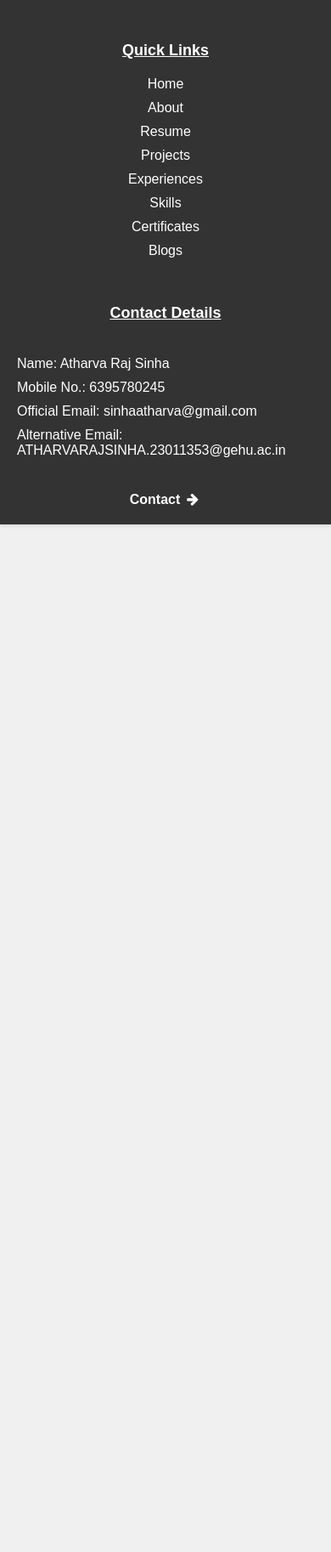
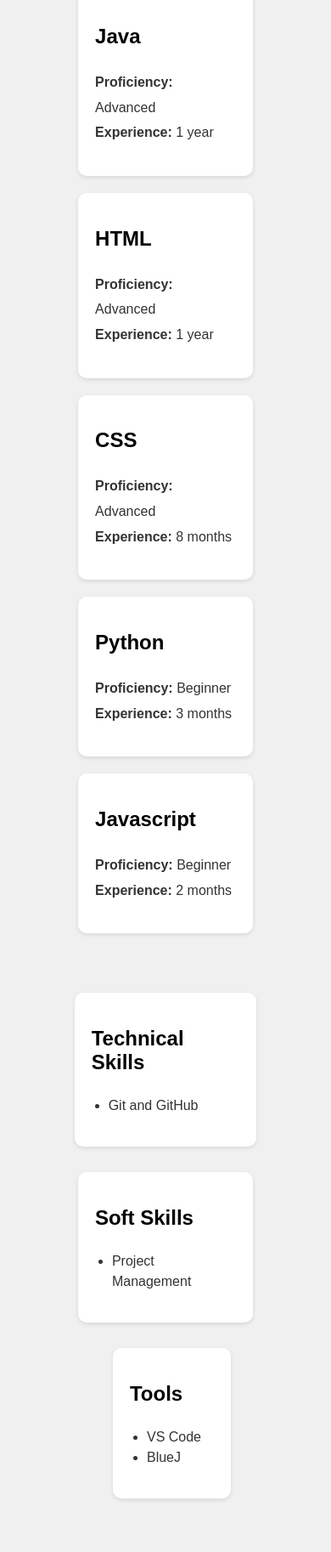
Before and after one commit to atharvarajsinha/Portfolio, a plain HTML site: page skills.html in a window 390 px wide. Shown: the part 174-2000 px from the top of the page at 85% size. Before the commit the page ends 844 px from the top, so only its background shows below. Drawn offline with Linux system fonts and the light colour scheme.

Commit message:
Added Skills and Experience Section

```diff
--- a/css for components/footer.css
+++ b/css for components/footer.css
@@ -56,6 +56,8 @@
     padding: 0;
     margin: 0;
     margin-top: 20px;
+    text-align: center;
+    color: #fff;
 }
 
 .footer-col ul li{
@@ -151,10 +153,10 @@
         flex-direction: column;
     }
     .footer-col:nth-child(3) ul{
-        text-align: left;
-        word-break: break-word; /* Break words if they are too long */
-        overflow-wrap: break-word; /* Break words to prevent overflow */
-        white-space: normal; /* Allow the text to wrap and break to the next line */
+        text-align: left !important;
+        word-break: break-word;
+        overflow-wrap: break-word;
+        white-space: normal;
     }
     .footer .row {
         justify-content: center;
--- a/skills.html
+++ b/skills.html
@@ -12,6 +12,82 @@
 <body>
     <div include-html="/components/navbar.html"></div>
 
+    <div class="section">
+        <h1>Skills</h1>
+        <div class="details">
+            <div class="detail">
+                <h2>Java</h2>
+                <p>
+                    <b>Proficiency: </b>Advanced<br>
+                    <b>Experience: </b>1 year<br>
+                </p>
+            </div>
+            <div class="detail">
+                <h2>HTML</h2>
+                <p>
+                    <b>Proficiency: </b>Advanced<br>
+                    <b>Experience: </b>1 year<br>
+                </p>
+            </div>
+            <div class="detail">
+                <h2>CSS</h2>
+                <p>
+                    <b>Proficiency: </b>Advanced<br>
+                    <b>Experience: </b>8 months<br>
+                </p>
+            </div>
+            <div class="detail">
+                <h2>Python</h2>
+                <p>
+                    <b>Proficiency: </b>Beginner<br>
+                    <b>Experience: </b>3 months<br>
+                </p>
+            </div>
+            <div class="detail">
+                <h2>Javascript</h2>
+                <p>
+                    <b>Proficiency: </b>Beginner<br>
+                    <b>Experience: </b>2 months<br>
+                </p>
+            </div>
+        </div>
+
+        <h2 class="head"></h2>
+        <div class="details">
+            <div class="detail">
+                <h2>Technical Skills</h2>
+                <p>
+                    <ul>
+                        <li>Git and GitHub</li>
+                    </ul>
+                </p>
+            </div>
+        </div>
+
+        <div class="details">
+            <div class="detail">
+                <h2>Soft Skills</h2>
+                <p>
+                    <ul>
+                        <li>Project Management</li>
+                    </ul>
+                </p>
+            </div>
+        </div>
+
+        <div class="details">
+            <div class="detail">
+                <h2>Tools</h2>
+                <p>
+                    <ul>
+                        <li>VS Code</li>
+                        <li>BlueJ</li>
+                    </ul>
+                </p>
+            </div>
+        </div>
+    </div>
+
     <div include-html="/components/footer.html"></div>
     <script>includeHTML();</script>
 </body>
--- a/style.css
+++ b/style.css
@@ -111,6 +111,10 @@ main{
     margin-bottom: 20px;
 }
 
+.section h2{
+    text-align: left;
+}
+
 .details{
     display: flex;
     flex-wrap: wrap;
@@ -125,8 +129,7 @@ main{
     box-shadow: 0 2px 5px rgba(0, 0, 0, 0.1);
     padding: 20px;
     text-align: center;
-    width: 310px;
-    min-height: 250px;
+    width: 300px;
 }
 
 .detail .board{
@@ -141,6 +144,12 @@ main{
 
 .detail h2{
     margin-bottom: 25px;
+    text-transform: capitalize;
+}
+
+.detail a{
+    text-decoration: underline;
+    color: #333;
 }
 
 .detail #board{
@@ -153,9 +162,11 @@ main{
     margin-top: 20px;
 }
 
-.detail .additional ol{
+.detail ol,ul{
     padding: 0 0 0 20px;
     color: #333;
+    line-height: 1.5;
+    text-align: left;
 }
 
 @media screen and (max-width: 1095px) {
@@ -213,13 +224,3 @@ main{
 .iframe-container:hover .visit-link{
     display: block;
 }
-
-.read{
-    text-decoration: none;
-    color: #333;
-    text-align: center;
-}
-
-.read:hover{
-    text-decoration: underline;
-}
```
Also changed, not shown: experience.html (+22 -0 lines), index.html (+53 -20 lines), project.html (+3 -3 lines), 1 other file.
